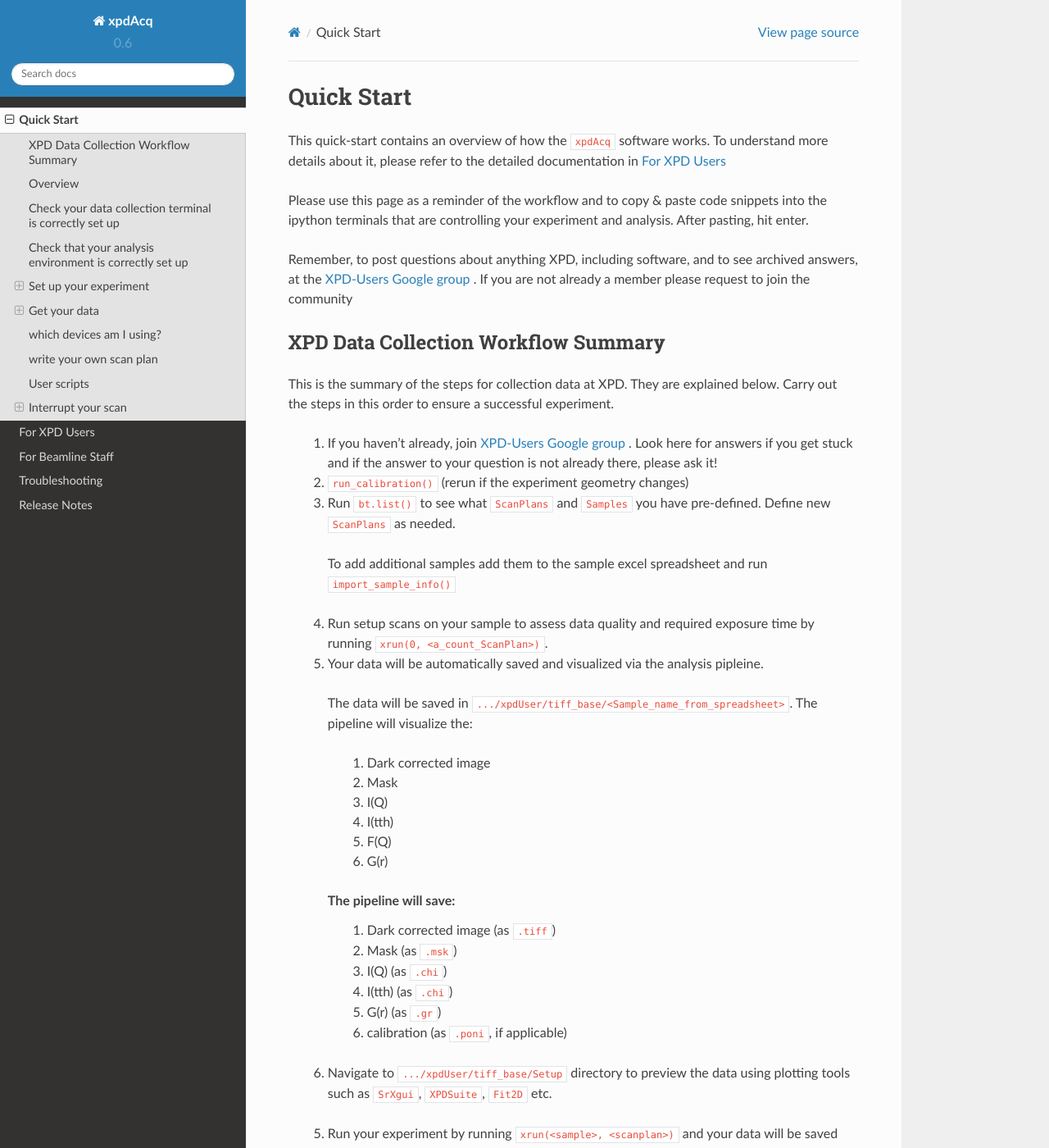
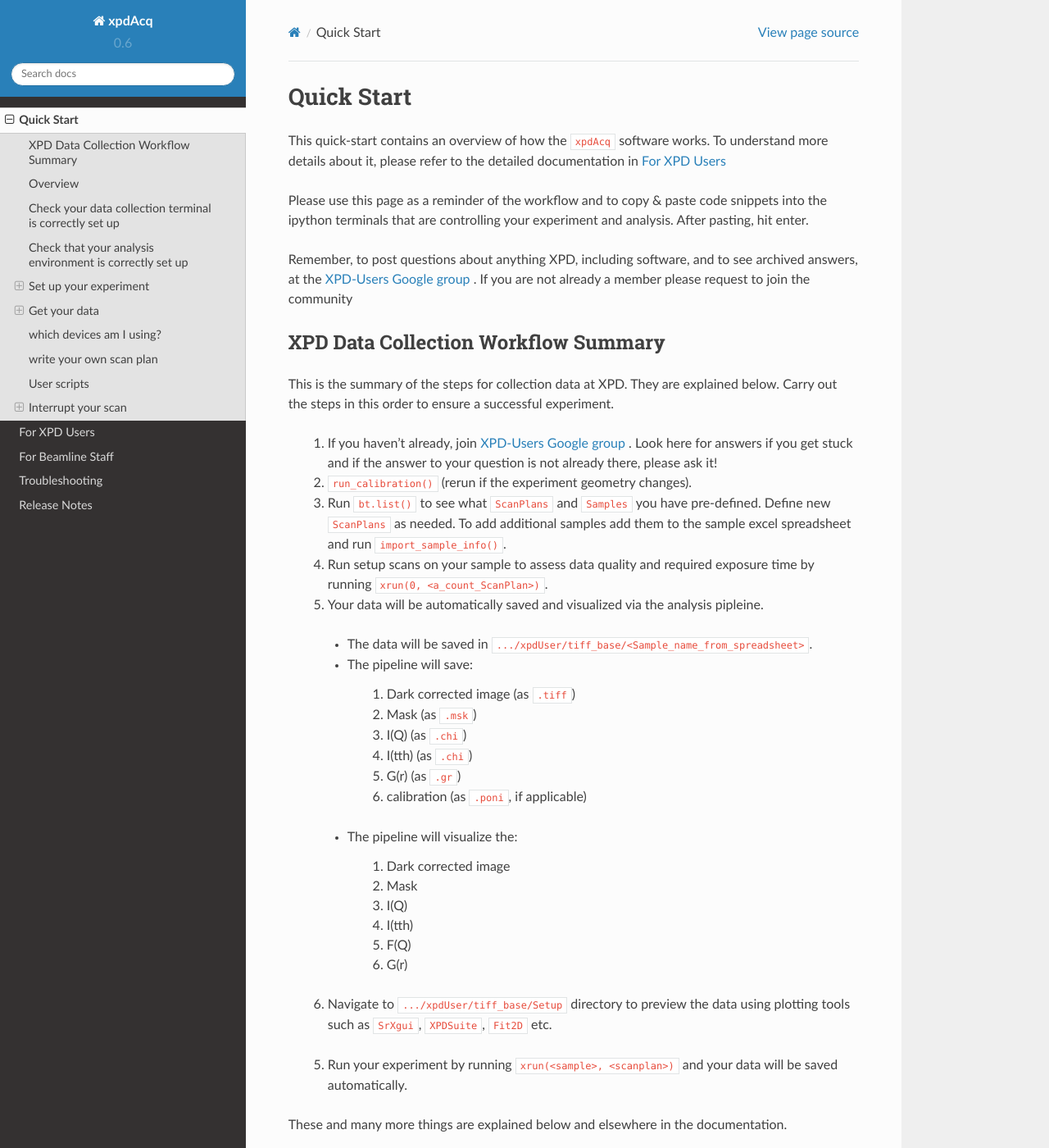
Before and after one commit to xpdAcq/xpdAcq, a Sphinx documentation site: the page built from docs/quickstart.rst, in a window 1280 px wide and 1400 px high. Shown: the whole window at 82% size. Built offline with Sphinx 7.4.7 and the Read the Docs theme 2.0.0, drawn with Linux system fonts in a browser that asks for light colours.

Commit message:
DOC: fix indent

```diff
--- a/docs/quickstart.rst
+++ b/docs/quickstart.rst
@@ -22,29 +22,33 @@ Carry out the steps in this order to ensure a successful experiment.
 
   1. If you haven't already, join `XPD-Users Google group <https://groups.google.com/forum/#!forum/xpd-users;context-place=overview>`_ . Look here for answers if you get stuck and if the answer to your question is not already there, please ask it!
 
-  2. ``run_calibration()`` (rerun if the experiment geometry changes)
+  2. ``run_calibration()`` (rerun if the experiment geometry changes).
 
-  3. Run ``bt.list()`` to see what ``ScanPlans`` and ``Samples`` you have pre-defined. Define new ``ScanPlans`` as needed.
-    To add additional samples add them to the sample excel spreadsheet and run ``import_sample_info()``
+  3. Run ``bt.list()`` to see what ``ScanPlans`` and ``Samples`` you have pre-defined. Define new ``ScanPlans`` as needed. To add additional samples add them to the sample excel spreadsheet and run ``import_sample_info()``.
 
   4. Run setup scans on your sample to assess data quality and required exposure time by running ``xrun(0, <a_count_ScanPlan>)``.
 
   5. Your data will be automatically saved and visualized via the analysis pipleine.
-    The data will be saved in ``.../xpdUser/tiff_base/<Sample_name_from_spreadsheet>``.
-    The pipeline will visualize the:
-      1. Dark corrected image
-      2. Mask
-      3. I(Q)
-      4. I(tth)
-      5. F(Q)
-      6. G(r)
-    The pipeline will save:
-      1. Dark corrected image (as ``.tiff``)
-      2. Mask (as ``.msk``)
-      3. I(Q) (as ``.chi``)
-      4. I(tth) (as ``.chi``)
-      5. G(r) (as ``.gr``)
-      6. calibration (as ``.poni``, if applicable)
+    * The data will be saved in ``.../xpdUser/tiff_base/<Sample_name_from_spreadsheet>``.
+
+    * The pipeline will save:
+
+        1. Dark corrected image (as ``.tiff``)
+        2. Mask (as ``.msk``)
+        3. I(Q) (as ``.chi``)
+        4. I(tth) (as ``.chi``)
+        5. G(r) (as ``.gr``)
+        6. calibration (as ``.poni``, if applicable)
+
+
+    * The pipeline will visualize the:
+
+        1. Dark corrected image
+        2. Mask
+        3. I(Q)
+        4. I(tth)
+        5. F(Q)
+        6. G(r)
 
   6. Navigate to ``.../xpdUser/tiff_base/Setup`` directory to preview the data using plotting tools such as ``SrXgui``, ``XPDSuite``, ``Fit2D`` etc.
 
```
